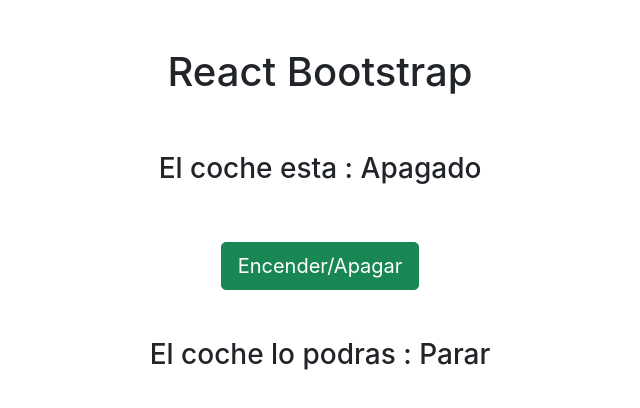
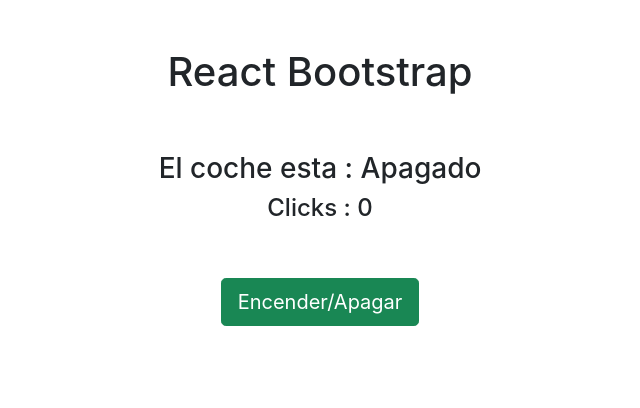
Before and after one commit to ASarda-dev/my-app-React, a React (Create React App) app in the folder my-app/: page / in a window 1280 px wide. Shown: the top 408 px of the page, without its empty margins (320-960 px from the left). Built offline with nearby package versions, Linux system fonts and the light colour scheme.

Commit message:
React Router Dom conectado

```diff
--- a/my-app/package.json
+++ b/my-app/package.json
@@ -10,6 +10,7 @@
     "react": "^17.0.2",
     "react-bootstrap": "^2.2.1",
     "react-dom": "^17.0.2",
+    "react-router-dom": "^6.2.2",
     "react-scripts": "5.0.0",
     "web-vitals": "^2.1.4"
   },
--- a/my-app/src/App.js
+++ b/my-app/src/App.js
@@ -1,4 +1,4 @@
-import React, { useState } from "react";
+import React, { useEffect, useState } from "react";
 import { Button } from "react-bootstrap";
 // import { Button, Accordion, Alert, Nav } from "react-bootstrap";
 // import { ReactComponent as ReactIcon } from "./assets/react.svg";
@@ -6,10 +6,16 @@
 
 function App() {
   const [stateCar, setStateCar] = useState(false);
+  const [contar, setContar] = useState(0);
+
+  useEffect(() => {
+    console.log("Total : " + contar);
+  }, [contar]);
   const encenderApagar = () => {
     // console.log("Comproba si funciona el boton");
     // setStateCar(!stateCar);
     setStateCar((prevValue) => !prevValue);
+    setContar(contar + 1);
   };
   return (
     <div className="App">
@@ -18,10 +24,10 @@
 
       <header>
         <h3>El coche esta : {stateCar ? "Encendido" : " Apagado"} </h3>
+        <h4>Clicks : {contar}</h4>
         <Button variant="success m-5" size="lg" onClick={encenderApagar}>
           Encender/Apagar
         </Button>
-        <h3>El coche lo podras : {stateCar ? "Arrancar" : " Parar"} </h3>
       </header>
     </div>
   );
```
Also changed, not shown: 1 other file (tests, documents, lock files or other folders).
